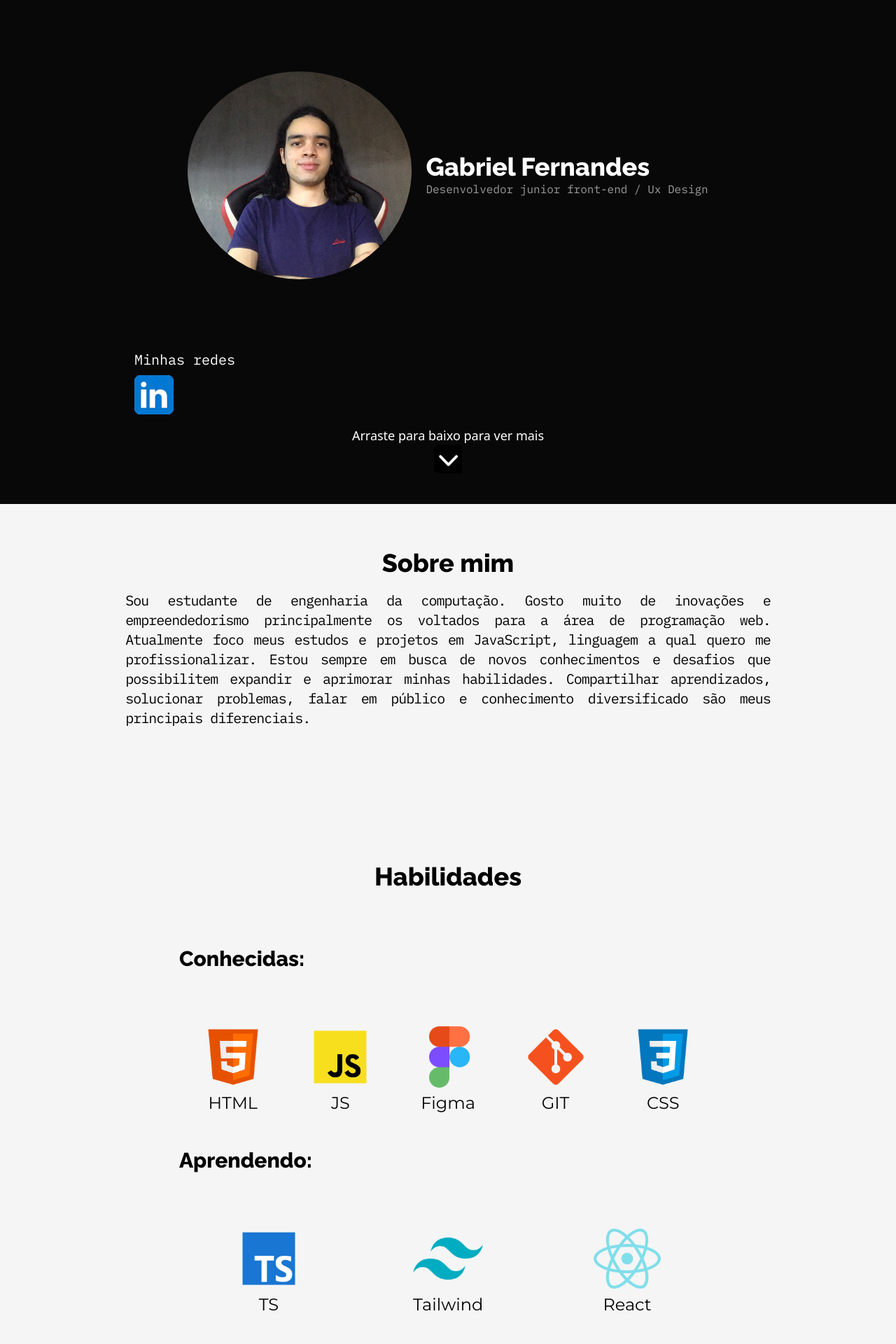
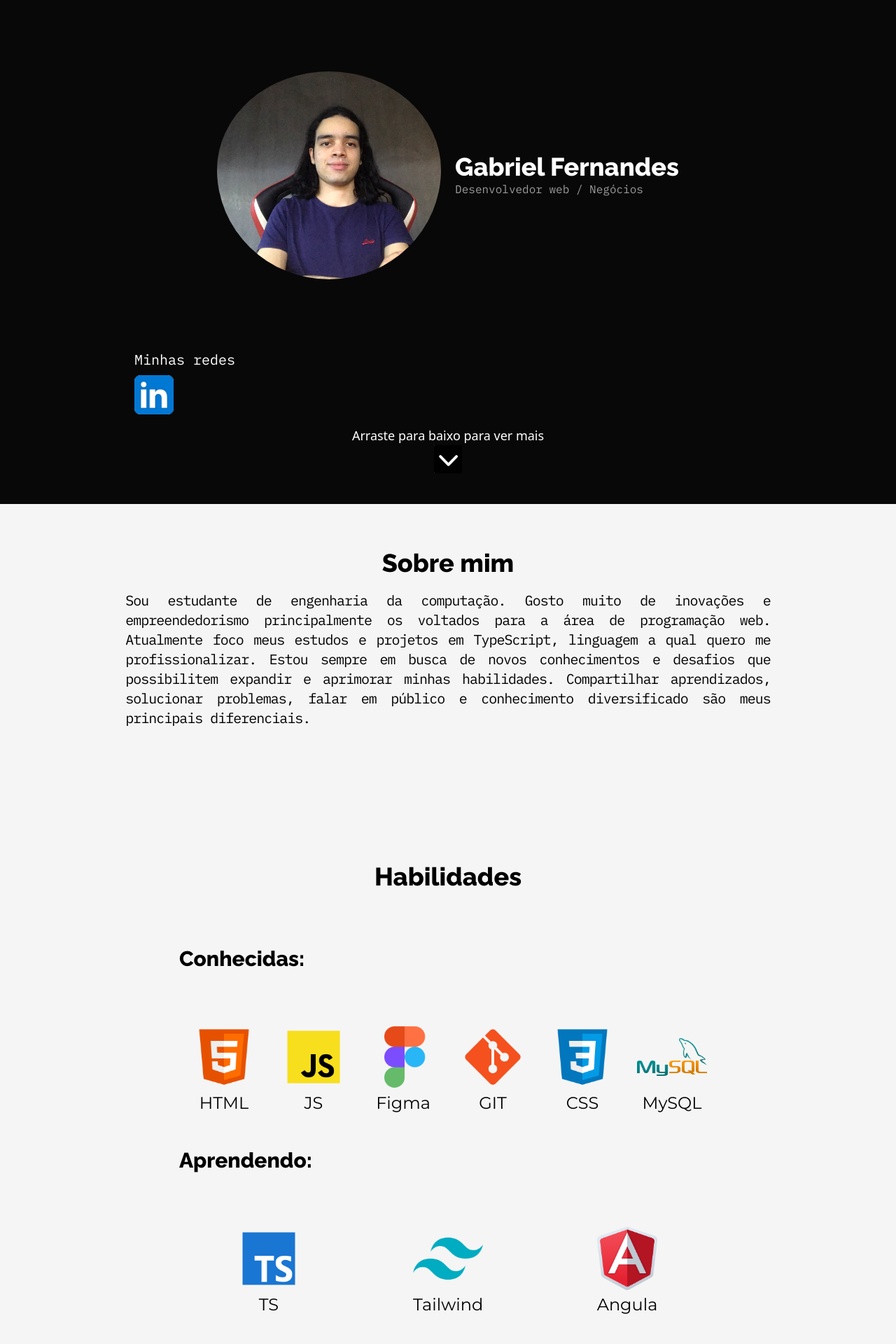
Before and after one commit to Gabriel-Fernandes1917/Repositorio-React, a React (Vite) app in the folder site/: page / in a window 1280 px wide. Shown: the top 1920 px of the page at 70% size. Built offline with nearby package versions, Linux system fonts and the light colour scheme.

Commit message:
update web e negocios

```diff
--- a/site/src/components/AboutMe.tsx
+++ b/site/src/components/AboutMe.tsx
@@ -6,9 +6,11 @@ import iconGit from "../assets/icons/iconGit.png"
 import iconCSS from "../assets/icons/iconCSS.png"
 import iconTS from "../assets/icons/iconTS.png"
 import iconTailwindcss from "../assets/icons/iconTailwindcss.png"
-import iconReact from "../assets/icons/iconReact.png"
+// import iconReact from "../assets/icons/iconReact.png"
 import iconUK from "../assets/icons/iconUK.svg"
 import iconArduino from "../assets/icons/iconArduino.png"
+import iconmysql from "../assets/icons/iconmysql.png"
+import iconAngula from "../assets/icons/iconAngula.png"
 
 export function AboutMe() {
 
@@ -18,13 +20,14 @@ export function AboutMe() {
         {nome: "JS", icon: iconJS},
         {nome: "Figma", icon: iconFigma},
         {nome: "GIT", icon: iconGit},
-        {nome: "CSS", icon: iconCSS}
+        {nome: "CSS", icon: iconCSS},
+        {nome: "MySQL", icon: iconmysql}
     ]
 
     const learning =[
         {nome: "TS", icon: iconTS},
         {nome: "Tailwind", icon: iconTailwindcss},
-        {nome: "React", icon: iconReact}
+        {nome: "Angula", icon: iconAngula}
     ]
 
     const otherSkills = [
@@ -40,7 +43,7 @@ export function AboutMe() {
                     {/* text about me */}
                     <h2 className="mx-auto font-Raleway font-extrabold text-4xl text-center">Sobre mim</h2>
                     <p className="font-IBM text-xl text-justify tracking-tighter h-full pt-5">
-                        Sou estudante de engenharia da computação. Gosto muito de inovações e empreendedorismo principalmente os voltados para a área de programação web. Atualmente foco meus estudos e projetos em JavaScript, linguagem a qual quero me profissionalizar. Estou sempre em busca de novos conhecimentos e desafios que possibilitem expandir e aprimorar minhas habilidades. Compartilhar aprendizados, solucionar problemas, falar em público e conhecimento diversificado são meus principais diferenciais.
+                        Sou estudante de engenharia da computação. Gosto muito de inovações e empreendedorismo principalmente os voltados para a área de programação web. Atualmente foco meus estudos e projetos em TypeScript, linguagem a qual quero me profissionalizar. Estou sempre em busca de novos conhecimentos e desafios que possibilitem expandir e aprimorar minhas habilidades. Compartilhar aprendizados, solucionar problemas, falar em público e conhecimento diversificado são meus principais diferenciais.
                     </p>
                 </div>
 
--- a/site/src/components/showMe.tsx
+++ b/site/src/components/showMe.tsx
@@ -32,7 +32,7 @@ export function ShowMe() {
                                 <p className="text-x1 text-grayText font-medium font-IBM">
                                     {/* Ola sou programador Web Front-end, sou apaixonado por empreendedorismo e inovações. */}
                                     {/* Sou programador Web Front-end jr */}
-                                    Desenvolvedor junior front-end / Ux Design
+                                    Desenvolvedor web / Negócios
                                 </p>
                             </div>
                         </div>
```
Also changed, not shown: site/src/assets/icons/iconAngula.png (added), site/src/assets/icons/iconmysql.png (added).
